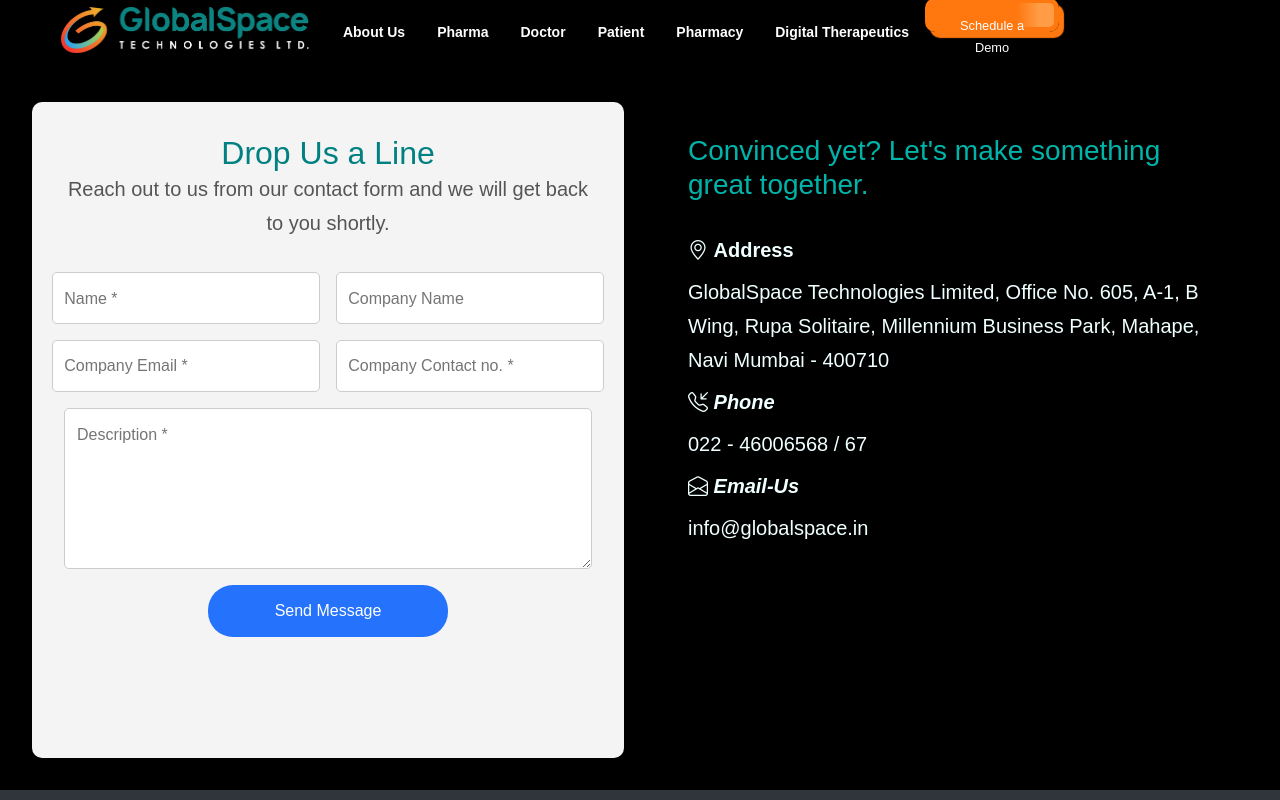
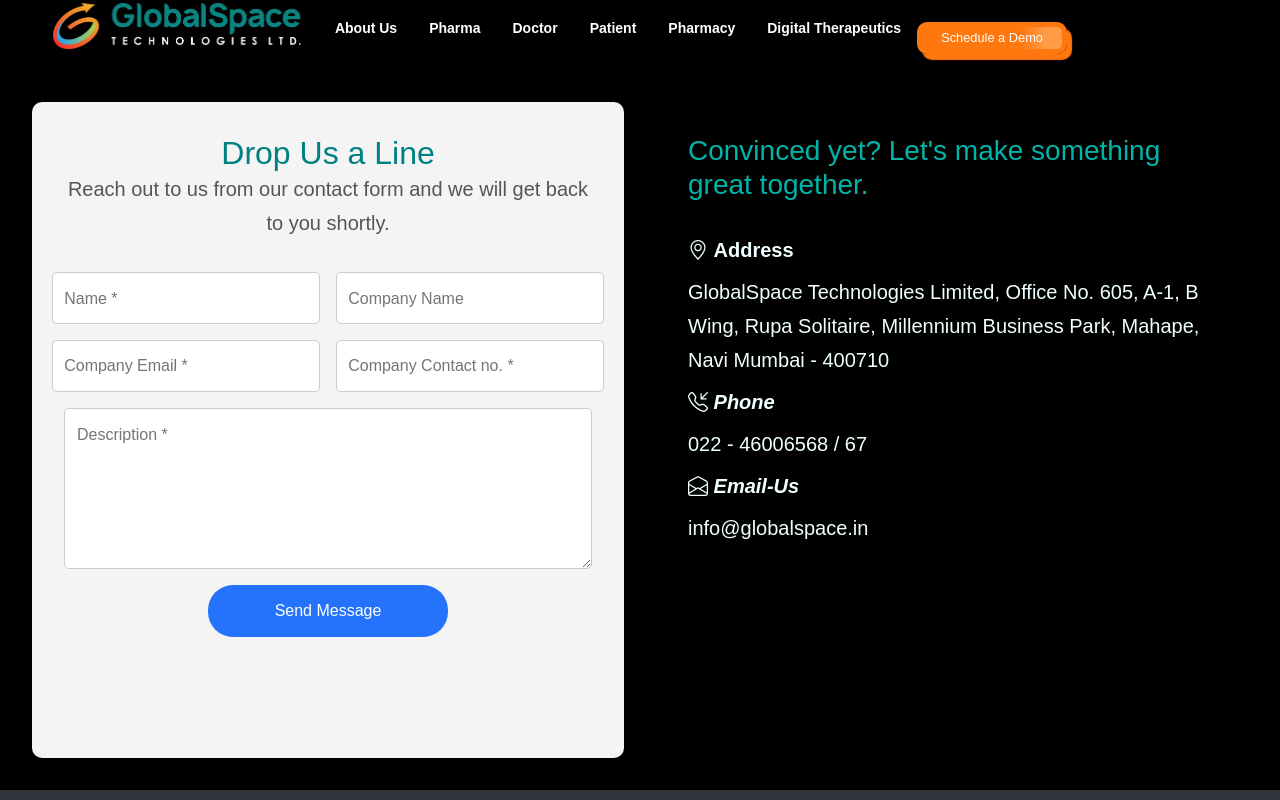
Before and after one commit to RishabhhNigam/gloablspaceclone, a plain HTML site: page Code File/demo.html in a window 1280 px wide. Shown: the top 800 px of the page. Drawn offline with nearby package versions, Linux system fonts and the light colour scheme.

Commit message:
new folder

```diff
--- a/Code File/demo.css
+++ b/Code File/demo.css
@@ -142,16 +142,22 @@
 
 #first-button{
     height: 2rem;
-    width: 8.375rem;
+    width: 9.375rem;
     align-self: end;
     background: linear-gradient(90deg,rgba(255, 119, 15, 1) 70%, rgba(255, 156, 69, 1) 88%);
     font-size: 0.800rem;
-
     border-radius: 0.625rem;
     border:0.313rem solid  #ff770f;
-       margin-left: 1rem;
-
+    margin-left: 1rem;
+    margin-top: 1.5rem ;
     box-shadow: 0.313rem 0.375rem 0.063rem  #ff770f;
+    display: flex;
+    justify-content: center;
+    align-items: center;
+    padding: 0;
+}
+#first-button a{
+     white-space: nowrap ;
 }
 #first-button:hover{
      box-shadow:none;
@@ -231,6 +237,7 @@
     border: 1px solid #ccc;
     border-radius: 5px;
     font-size: 1rem;
+    color: #000;
  }
  textarea{
     width: 100%;
@@ -239,6 +246,7 @@
     border-radius: 5px;
     font-size: 1rem;
     resize: vertical;
+    color: #000;
  }
 
  button{
--- a/Code File/pharma.css
+++ b/Code File/pharma.css
@@ -146,11 +146,9 @@
     align-self: end;
     background: linear-gradient(90deg,rgba(255, 119, 15, 1) 70%, rgba(255, 156, 69, 1) 88%);
     font-size: 0.800rem;
-
     border-radius: 0.625rem;
     border:0.313rem solid  #ff770f;
      margin-left: 1rem;
-
     box-shadow: 0.313rem 0.375rem 0.063rem  #ff770f;
 }
 #first-button:hover{
```
Also changed, not shown: Code File/index.html (+1 -0 lines).
